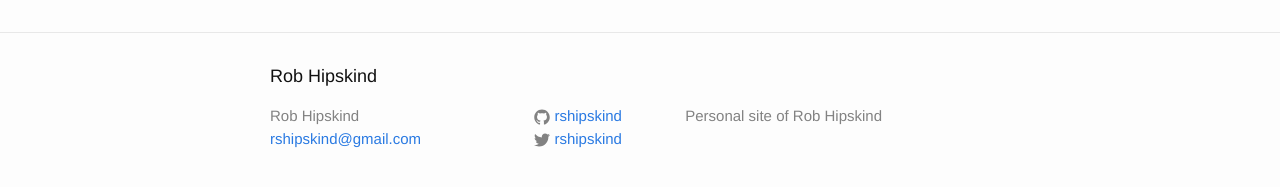
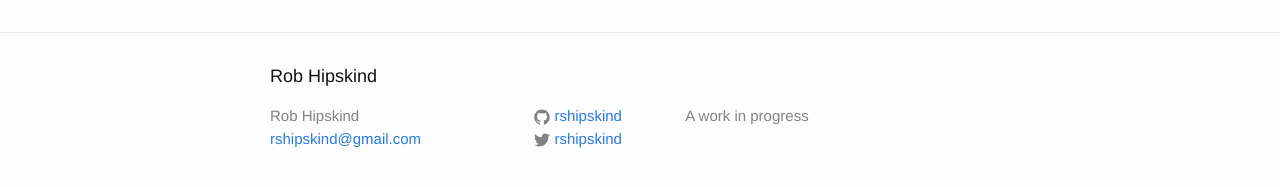
Before and after one commit to rshipskind/rshipskind.github.io, a Jekyll site: the page built from about.md, in a window 1280 px wide. Shown: the part 318-505 px from the top of the page. Built offline with Jekyll 4.4.1, drawn with Linux system fonts in a browser that asks for light colours.

Commit message:
config edits

```diff
--- a/_config.yml
+++ b/_config.yml
@@ -9,7 +9,7 @@
 title: Rob Hipskind
 email: rshipskind@gmail.com
 description: > # this means to ignore newlines until "baseurl:"
-  Personal site of Rob Hipskind
+  A work in progress
 baseurl: "" # the subpath of your site, e.g. /blog
 url: "rshipskind.github.io" # the base hostname & protocol for your site
 twitter_username: rshipskind
```
